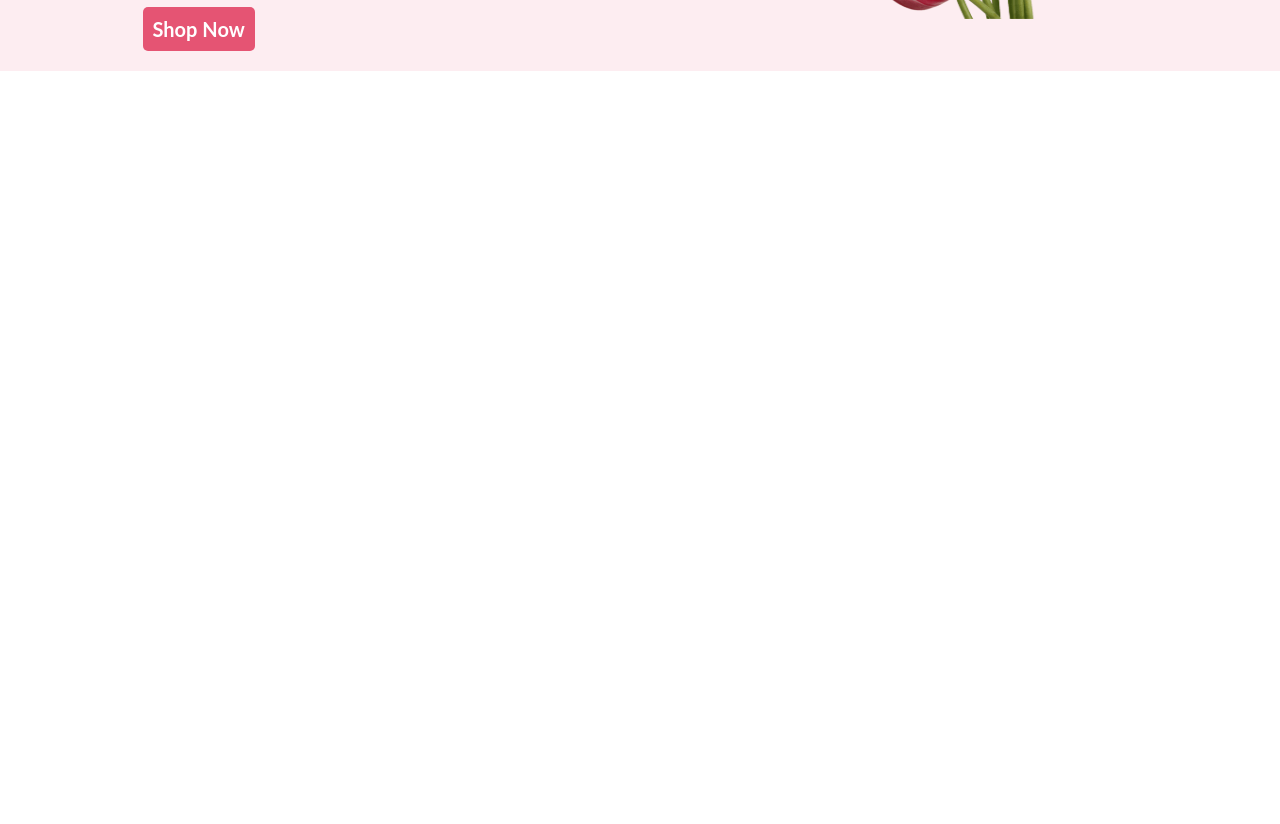
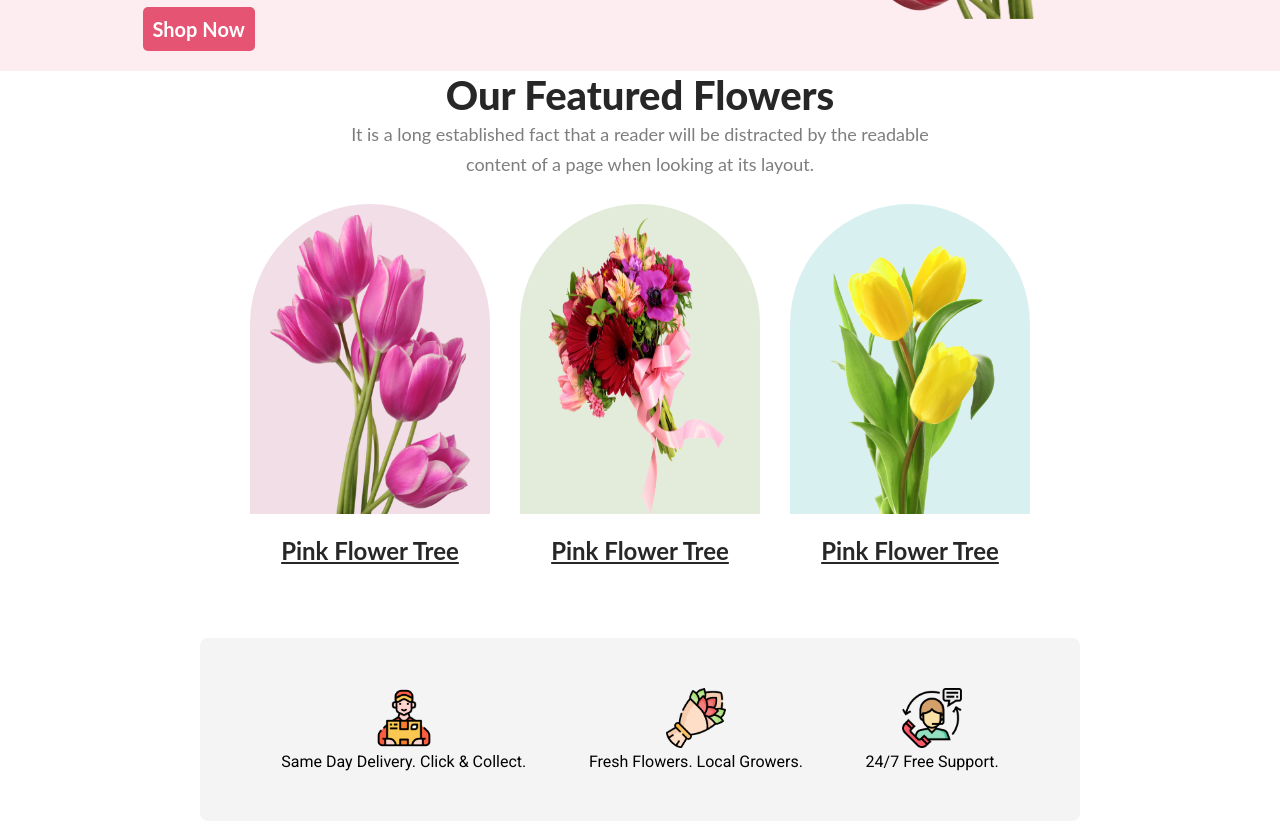
Before and after one commit to 1Daybestseller/assignment-01, a plain HTML site: page index.html in a window 1280 px wide. Shown: the part 401-1225 px from the top of the page. Before the commit the page ends 800 px from the top, so only its background shows below. Drawn offline with Linux system fonts and the light colour scheme.

Commit message:
add Our Featured Flowers section

```diff
--- a/index.html
+++ b/index.html
@@ -29,10 +29,40 @@
     <!-- main -->
     <main class="main-part">
         <!-- /* Our Featured Flowers */ -->
-        <section class="featured">
-            <h1 class=""></h1>
-            <p class=""></p>
-            <div class=""></div>
+        <section class="featured-part">
+            <h1 class="feature-tittle">Our Featured Flowers</h1>
+            <p class="head-text-feature">It is a long established fact that a reader will be distracted by the readable <br> content of a page when looking at its layout.</p>
+            <div class="featured-flowers">
+                <div class="">
+                    <img src="./pngwing 6.png" alt="" id="style0" class="fflower">
+                    <p class="fflower-text">Pink Flower Tree</p>
+                </div>
+                <div class="">
+                    <img src="./pngwing 5.png" alt="" id="style1" class="fflower">
+                    <p class="fflower-text">Pink Flower Tree</p>
+                </div>
+                <div class="">
+                    <img src="./pngwing 7.png" alt="" id="style2" class="fflower">
+                    <p class="fflower-text">Pink Flower Tree</p>
+                </div>
+            </div>
+
+            <div class="nomarks">
+                <div class="hudai">
+                    <img src="./Group 57.png" alt="" class="hudai-img">
+                    <p class="hudai-text">Same Day Delivery. Click & Collect.</p>
+                </div>
+                <div class="hudai">
+                    <img src="./Group 58.png" alt="" class="hudai-img">
+                    <p class="hudai-text">Fresh Flowers. Local Growers.</p>
+                </div>
+                <div class="hudai">
+                    <img src="./Group 59.png" alt="" class="hudai-img">
+                    <p class="hudai-text">24/7 Free Support.</p>
+                </div>
+
+
+            </div>
         </section>
 
 
--- a/style.css
+++ b/style.css
@@ -48,3 +48,89 @@
 }
 
 /* Our Featured Flowers */
+
+.feature-tittle{
+    color: #272727;
+    text-align: center;
+    font-family: Lato;
+    font-size: 40px;
+    font-style: normal;
+    font-weight: 800;
+
+}
+.head-text-feature{
+    text-align: center;
+    width: 500;
+    color: rgba(39, 39, 39, 0.60);
+    font-family: Lato;
+    font-size: 18px;
+    font-style: normal;
+    font-weight: 400;
+    line-height: 30px;
+}
+.fflower{
+    width: 200px;
+    height: 300px;
+}
+.featured-flowers{
+    display: flex;
+    justify-content: center;
+    margin-top: 10px;
+
+}
+.fflower-text{
+    color: #272727;
+text-align: center;
+font-family: Lato;
+font-size: 24px;
+font-style: normal;
+font-weight: 700;
+line-height: 35px;
+text-decoration: underline;
+
+}
+#style0{
+    border-radius: 300px 300px 0px 0px;
+background: rgba(167, 33, 98, 0.15);
+padding: 10px 20px;
+padding-bottom: 0;
+margin: 15px;
+}
+#style1{
+    border-radius: 300px 300px 0px 0px;
+    background: rgba(71, 125, 17, 0.15);
+padding: 10px 20px;
+padding-bottom: 0;
+margin: 15px;
+}
+#style2{
+    border-radius: 300px 300px 0px 0px;
+    background: rgba(5, 151, 160, 0.15);
+padding: 10px 20px;
+padding-bottom: 0;
+margin: 15px;
+}
+/* nomarks  */
+.nomarks{
+    display: flex;
+    justify-content: space-around;
+    border-radius: 8px;
+background: rgba(39, 39, 39, 0.05);
+margin: 70px 200px;
+padding: 50px;
+
+
+}
+.hudai{
+
+   text-align: center;
+}
+.hudai-img{
+    width: 60px;
+    height: 60px;
+    j
+}
+.hudai-text{
+
+
+}
```
